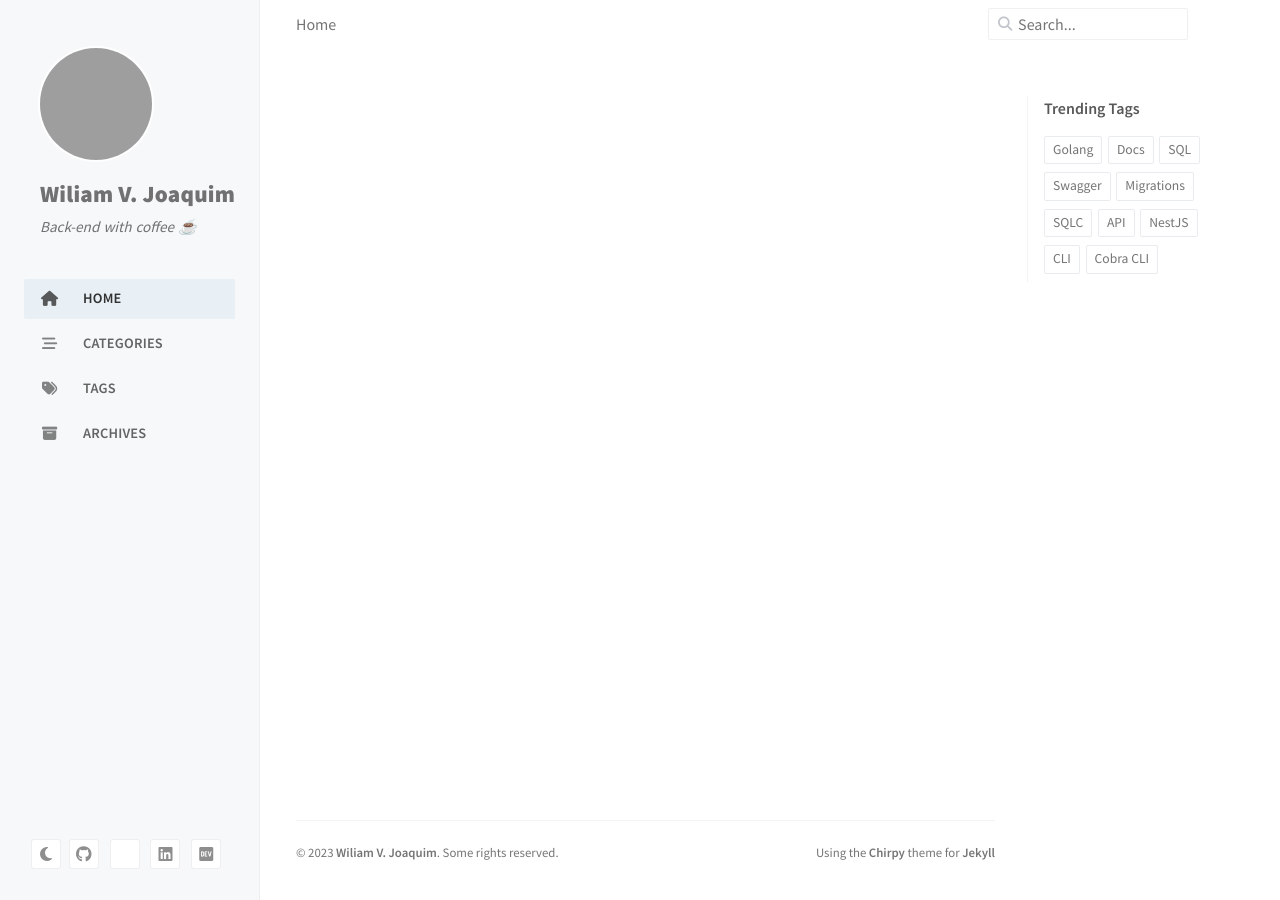
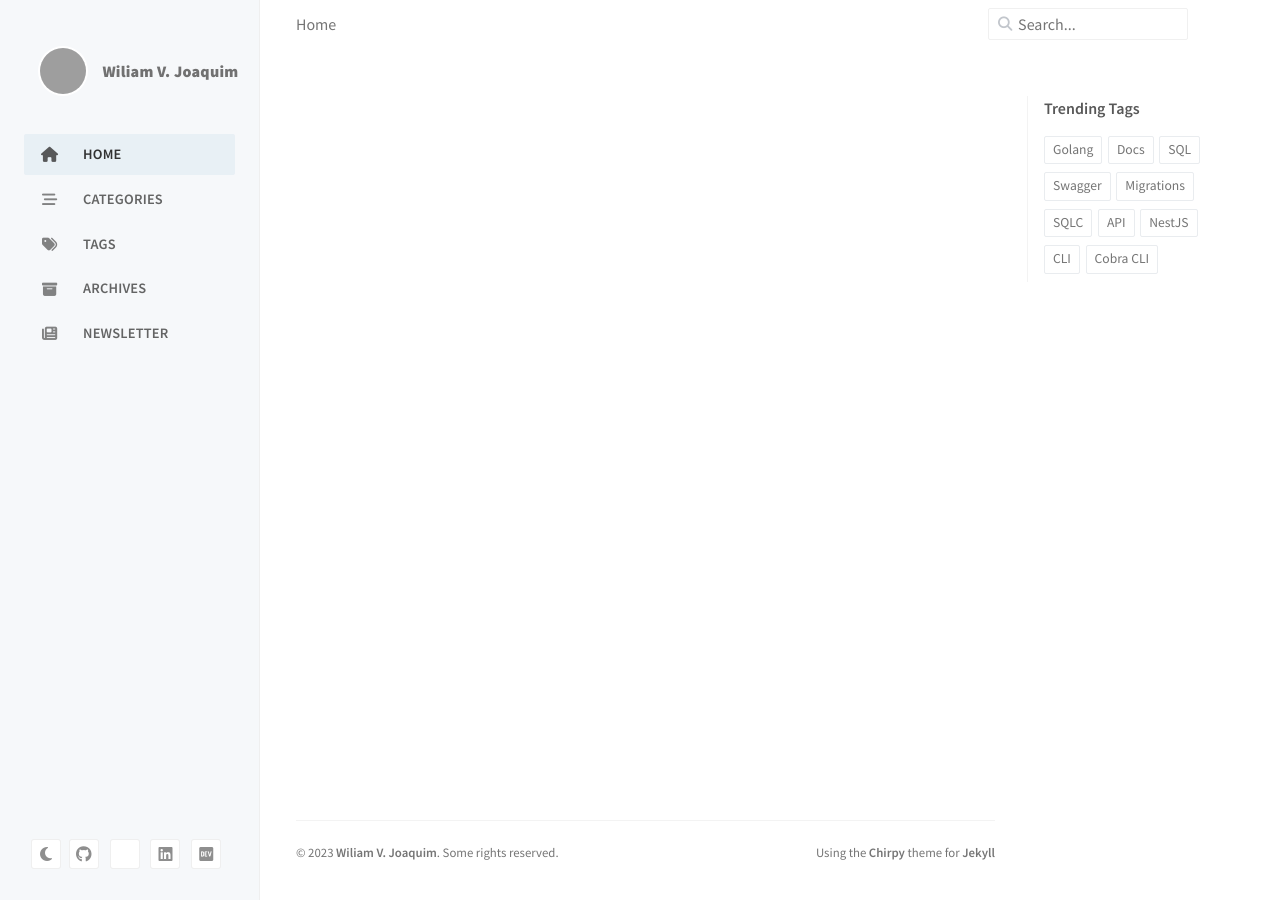
Before and after one commit to wiliamvj/wiliamvj.github.io, a Jekyll site: the page built from index.html, in a window 1280 px wide. Built offline with Jekyll 4.4.1, drawn with Linux system fonts in a browser that asks for light colours; cached includes are drawn as plain includes; grey boxes are pictures that could not be loaded.

Commit message:
fix: update sidebar

```diff
--- a/_includes/sidebar.html
+++ b/_includes/sidebar.html
@@ -1,8 +1,8 @@
 <!-- The Side Bar -->
 
 <aside aria-label="Sidebar" id="sidebar" class="d-flex flex-column align-items-end">
-  <header class="profile-wrapper">
-    <a href="{{ '/' | relative_url }}" id="avatar" class="rounded-circle">
+  <header class="profile-wrapper d-flex align-items-center">
+  <a href="{{ '/' | relative_url }}" id="avatar" class="rounded-circle me-3">
     {% if site.avatar != empty and site.avatar %}
       {% capture avatar_url %}
         {% if site.avatar contains '://' %}
@@ -17,11 +17,13 @@
     {% endif %}
   </a>
 
-    <h1 class="site-title">
+  <div>
+    <h1 class="site-title mb-0">
       <a href="{{ '/' | relative_url }}">{{ site.title }}</a>
     </h1>
-    <p class="site-subtitle fst-italic mb-0">{{ site.tagline }}</p>
+  </div>
 </header>
+
   <!-- .profile-wrapper -->
 
   <nav class="flex-column flex-grow-1 w-100 ps-0">
@@ -45,6 +47,13 @@
         </li>
         <!-- .nav-item -->
       {% endfor %}
+      <!-- .nav-item custom -->
+        <li class="nav-item{% if tab.url == page.url %}{{ " active" }}{% endif %}">
+          <a href="https://wiliamvj.substack.com/" target="_blank" class="nav-link">
+            <i class="fa-fw fas fa-newspaper"></i>
+            <span>NEWSLETTER</span>
+          </a>
+        </li>
     </ul>
   </nav>
 
--- a/_sass/addon/commons.scss
+++ b/_sass/addon/commons.scss
@@ -709,8 +709,8 @@ $btn-mb: 0.5rem;
 
   #avatar {
     display: block;
-    width: 7rem;
-    height: 7rem;
+    width: 2.9rem;
+    height: 2.9rem;
     overflow: hidden;
     box-shadow: var(--avatar-border-color) 0 0 0 2px;
     transform: translateZ(0); /* fixed the zoom in Safari */
@@ -736,10 +736,9 @@ $btn-mb: 0.5rem;
   .site-title {
     font-family: inherit;
     font-weight: 900;
-    font-size: 1.45rem;
+    font-size: 1rem;
     line-height: 1.2;
     letter-spacing: 0.25px;
-    margin-top: 1.25rem;
     margin-bottom: 0.5rem;
 
     a {
```
Lines whose indentation alone changed are shown as unchanged.
